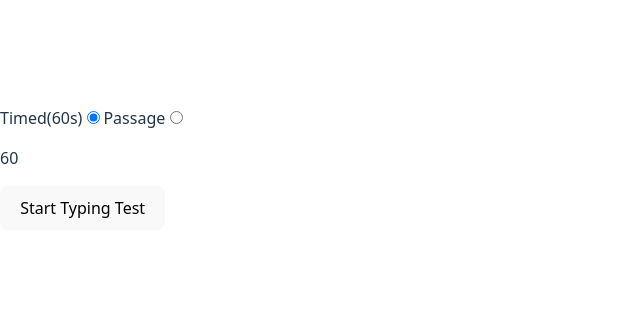
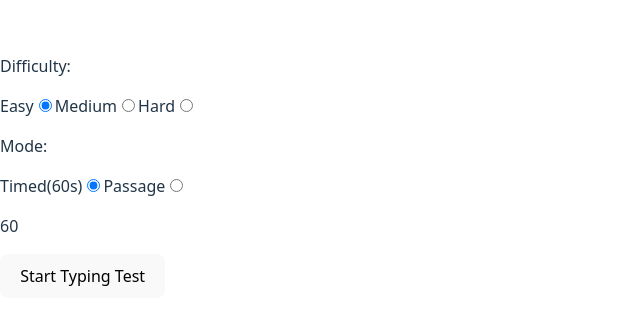
Before and after one commit to SanazBHMN/typing-speed-test, a React (Vite) app: page / in a window 1280 px wide. Shown: the part 232-556 px from the top of the page, without its empty margins (0-640 px from the left). Built offline with nearby package versions, Linux system fonts and the light colour scheme.

Commit message:
Switch between difficulty levels

```diff
--- a/src/App.jsx
+++ b/src/App.jsx
@@ -5,6 +5,7 @@ import { useStopwatch } from "./hooks/useStopwatch";
 function App() {
   const [secondsLeft, setSecondsLeft] = useState(60);
   const [mode, setMode] = useState("timed");
+  const [difficultyLevel, setDifficultyLevel] = useState("easy");
   const { elapsedSeconds, start } = useStopwatch();
   const intervalRef = useRef(null);
 
@@ -27,10 +28,49 @@ function App() {
     setMode(event.target.value);
   };
 
+  const handleDifficultyLevel = (event) => {
+    setDifficultyLevel(event.target.value);
+  };
+
   return (
     <div>
+      {/* Difficulty level switch */}
+      <div>
+        <p>Difficulty:</p>
+        <label htmlFor="easy">Easy</label>
+        <input
+          type="radio"
+          name=""
+          id="easy"
+          value="easy"
+          checked={difficultyLevel === "easy"}
+          onChange={handleDifficultyLevel}
+        />
+
+        <label htmlFor="medium">Medium</label>
+        <input
+          type="radio"
+          name=""
+          id="medium"
+          value="medium"
+          checked={difficultyLevel === "medium"}
+          onChange={handleDifficultyLevel}
+        />
+
+        <label htmlFor="hard">Hard</label>
+        <input
+          type="radio"
+          name=""
+          id="hard"
+          value="hard"
+          checked={difficultyLevel === "hard"}
+          onChange={handleDifficultyLevel}
+        />
+      </div>
+
       {/* Mode: Timed | Passage */}
       <div>
+        <p>Mode:</p>
         <label htmlFor="timed">Timed(60s)</label>
         <input
           type="radio"
```
